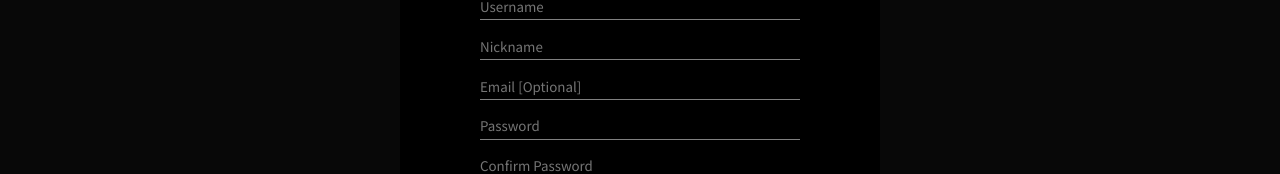
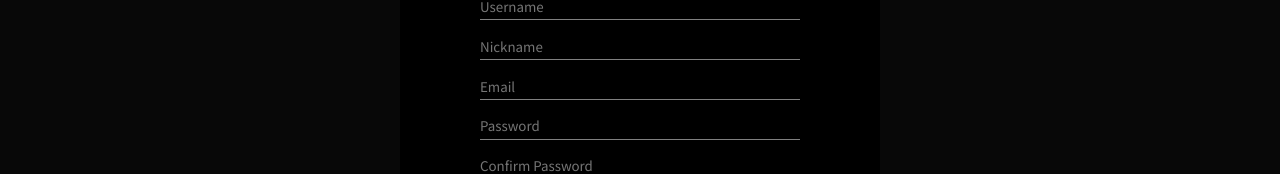
Before and after one commit to SynCROSS/movie-frontend, a Next.js app: page /Register in a window 1280 px wide. Shown: the part 286-460 px from the top of the page. Built offline with nearby package versions, Linux system fonts and the light colour scheme.

Commit message:
Change Email Options To Required Options

```diff
--- a/components/auth/AuthForm.tsx
+++ b/components/auth/AuthForm.tsx
@@ -108,7 +108,7 @@ const AuthForm = ({ type, form, onChange, onSubmit, error }) => {
             autoComplete="email"
             type="email"
             name="email"
-            placeholder="Email [Optional]"
+            placeholder="Email"
             onChange={onChange}
             value={form?.email}
             pattern={EMAIL_PATTERN}
```
